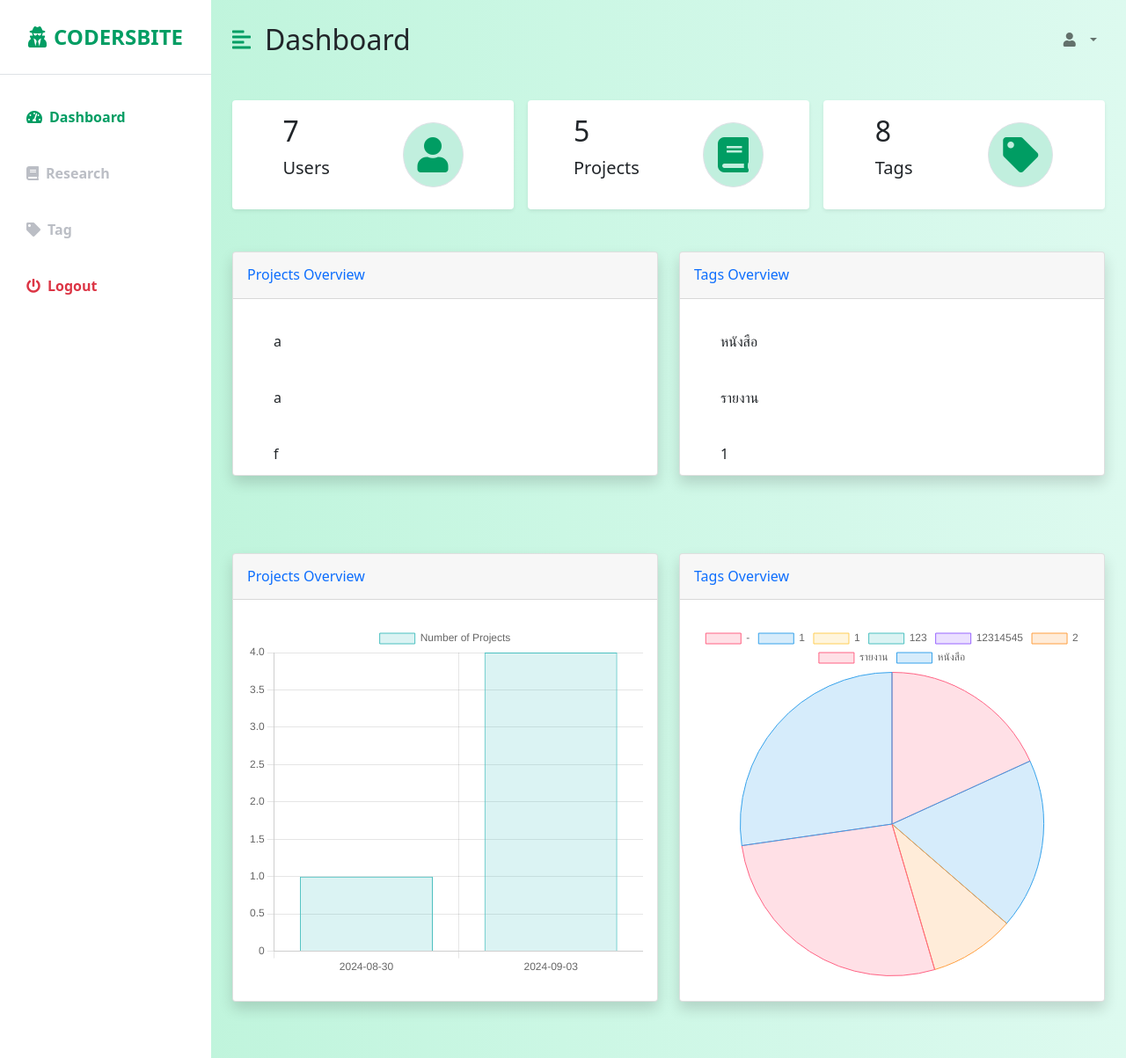
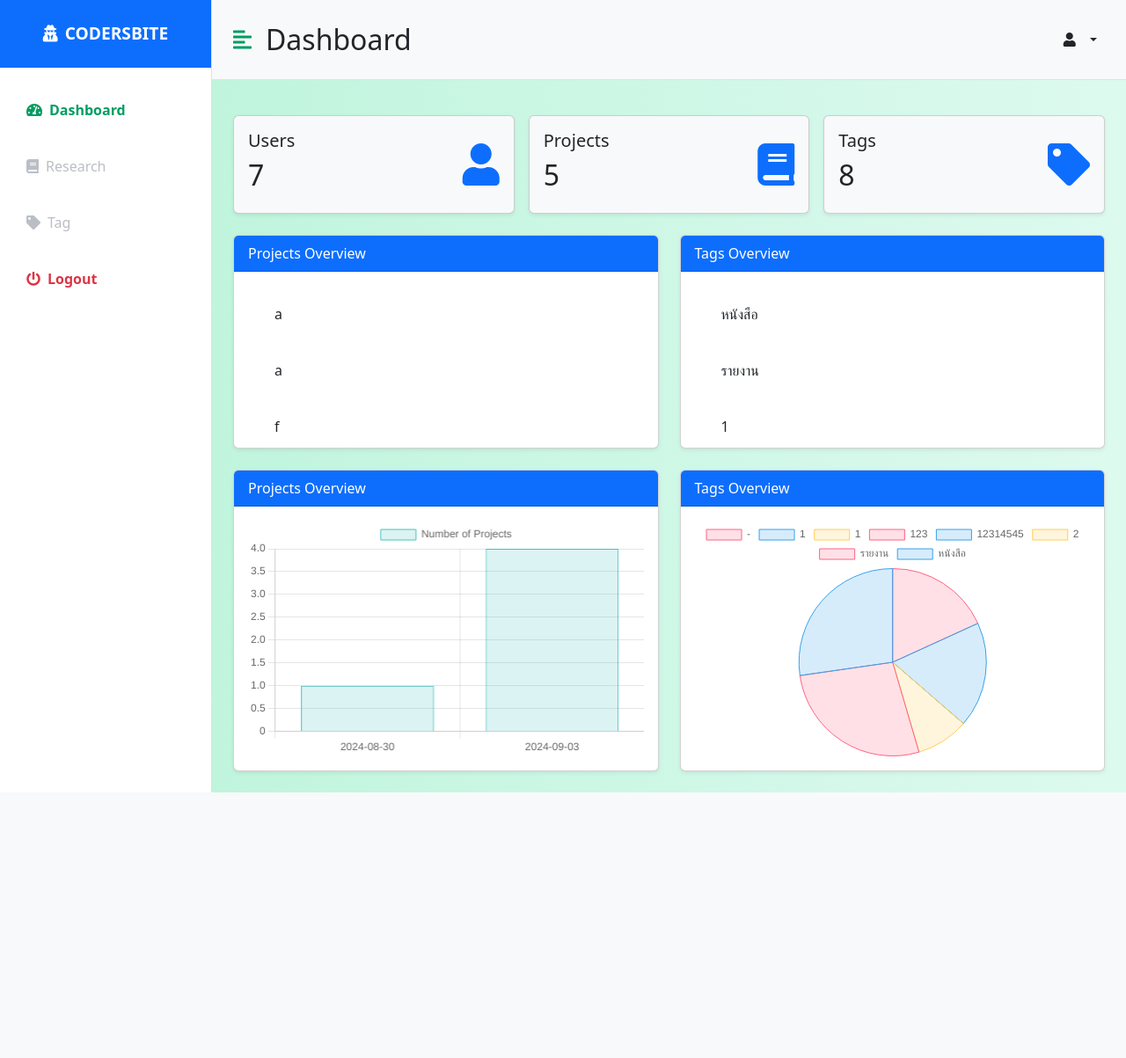
Before and after one commit to pong34811/research_app, a Django app: page /dashboard/ in a window 1280 px wide. Shown: the whole page at 88% size. After the commit the page ends 901 px from the top, so only its background shows below. Run offline with Django 5.2, Linux system fonts and the light colour scheme; data comes from the database, SQL or seed files in the repository; both versions use the stored data as it was after the commit.

Commit message:
admin page เสร็จ 100 %

```diff
--- a/myproject/research_app/templates/admins/admin_list.html
+++ b/myproject/research_app/templates/admins/admin_list.html
@@ -5,50 +5,35 @@
     <meta charset="UTF-8" />
     <meta http-equiv="X-UA-Compatible" content="IE=edge" />
     <meta name="viewport" content="width=device-width, initial-scale=1.0" />
-    <link
-      href="https://cdn.jsdelivr.net/npm/bootstrap@5.0.0-beta3/dist/css/bootstrap.min.css"
-      rel="stylesheet"
-    />
-    <link
-      rel="stylesheet"
-      href="https://cdnjs.cloudflare.com/ajax/libs/font-awesome/5.15.3/css/all.min.css"
-    />
+
+    <!-- Bootstrap CSS -->
+    <link href="https://cdn.jsdelivr.net/npm/bootstrap@5.3.0/dist/css/bootstrap.min.css" rel="stylesheet" />
+    <!-- FontAwesome CSS -->
+    <link rel="stylesheet" href="https://cdnjs.cloudflare.com/ajax/libs/font-awesome/5.15.3/css/all.min.css" />
+    <!-- Custom CSS -->
     <link rel="stylesheet" href="{% static 'css/styles.css' %}" />
-    <title>Bootstrap 5 Responsive Admin Dashboard</title>
+
+    <title>Dashboard</title>
   </head>
 
   <body>
     <div class="d-flex" id="wrapper">
       <!-- Sidebar -->
-      <div class="bg-white" id="sidebar-wrapper">
-        <div
-          class="sidebar-heading text-center py-4 primary-text fs-4 fw-bold text-uppercase border-bottom"
-        >
+      <div class="bg-white border-end" id="sidebar-wrapper">
+        <div class="sidebar-heading text-center py-4 bg-primary text-white fw-bold text-uppercase">
           <i class="fas fa-user-secret me-2"></i>Codersbite
         </div>
         <div class="list-group list-group-flush my-3">
-          <a
-            href="{% url 'admin_list' %}"
-            class="list-group-item list-group-item-action bg-transparent second-text active"
-          >
+          <a href="{% url 'admin_list' %}" class="list-group-item list-group-item-action bg-transparent second-text active">
             <i class="fas fa-tachometer-alt me-2"></i>Dashboard
           </a>
-          <a
-            href="{% url 'research_list' %}"
-            class="list-group-item list-group-item-action bg-transparent second-text fw-bold"
-          >
+          <a href="{% url 'research_list' %}" class="list-group-item list-group-item-action bg-transparent second-text">
             <i class="fas fa-book me-2"></i>Research
           </a>
-          <a
-            href="{% url 'tag_list' %}"
-            class="list-group-item list-group-item-action bg-transparent second-text fw-bold"
-          >
+          <a href="{% url 'tag_list' %}" class="list-group-item list-group-item-action bg-transparent second-text">
             <i class="fas fa-tag me-2"></i>Tag
           </a>
-          <a
-            href="{% url 'logout' %}"
-            class="list-group-item list-group-item-action bg-transparent text-danger fw-bold"
-          >
+          <a href="{% url 'logout' %}" class="list-group-item list-group-item-action bg-transparent text-danger fw-bold">
             <i class="fas fa-power-off me-2"></i>Logout
           </a>
         </div>
@@ -57,126 +42,79 @@
 
       <!-- Page Content -->
       <div id="page-content-wrapper">
-        <nav
-          class="navbar navbar-expand-lg navbar-light bg-transparent py-4 px-4"
-        >
+        <nav class="navbar navbar-expand-lg navbar-light bg-light py-4 px-4 border-bottom">
           <div class="d-flex align-items-center">
             <i
-              class="fas fa-align-left primary-text fs-4 me-3"
+              class="fas fa-align-left primary-text fs-4 me-3 "
               id="menu-toggle"
             ></i>
             <h2 class="fs-2 m-0">Dashboard</h2>
           </div>
-
-          <button
-            class="navbar-toggler"
-            type="button"
-            data-bs-toggle="collapse"
-            data-bs-target="#navbarSupportedContent"
-            aria-controls="navbarSupportedContent"
-            aria-expanded="false"
-            aria-label="Toggle navigation"
-          >
-            <span class="navbar-toggler-icon"></span>
-          </button>
-
-          <div class="collapse navbar-collapse" id="navbarSupportedContent">
-            <ul class="navbar-nav ms-auto mb-2 mb-lg-0">
-              <li class="nav-item dropdown">
-                <a
-                  class="nav-link dropdown-toggle second-text fw-bold"
-                  href="#"
-                  id="navbarDropdown"
-                  role="button"
-                  data-bs-toggle="dropdown"
-                  aria-expanded="false"
-                >
-                  <i class="fas fa-user me-2"></i>
-                  {{ admin.username }}
-                </a>
-                <ul class="dropdown-menu" aria-labelledby="navbarDropdown">
-                  <li>
-                    <a
-                      class="dropdown-item"
-                      data-bs-toggle="modal"
-                      data-bs-target="#passwordResetModal"
-                      >Change Password</a
-                    >
-                  </li>
-                  <li>
-                    <a class="dropdown-item" href="{% url 'logout' %}"
-                      >Logout</a
-                    >
-                  </li>
+            <button class="navbar-toggler" type="button" data-bs-toggle="collapse" data-bs-target="#navbarSupportedContent">
+                <span class="navbar-toggler-icon"></span>
+            </button>
+            <div class="collapse navbar-collapse" id="navbarSupportedContent">
+                <ul class="navbar-nav ms-auto">
+                    <li class="nav-item dropdown">
+                        <a class="nav-link dropdown-toggle text-dark fw-bold" href="#" id="navbarDropdown" role="button" data-bs-toggle="dropdown">
+                            <i class="fas fa-user me-2"></i>{{ admin.username }}
+                        </a>
+                        <ul class="dropdown-menu dropdown-menu-end">
+                            <li><a class="dropdown-item" data-bs-toggle="modal" data-bs-target="#passwordResetModal">Change Password</a></li>
+                            <li><a class="dropdown-item" href="{% url 'logout' %}">Logout</a></li>
+                        </ul>
+                    </li>
                 </ul>
                 {% include 'admins/password_reset_modal.html' %}
-              </li>
-            </ul>
-          </div>
+            </div>
         </nav>
 
         <div class="container-fluid px-4">
-          <div class="row g-3 my-2">
-            <!-- User Count Card -->
-            <div class="col-md">
-              <div
-                class="p-3 bg-white shadow-sm d-flex justify-content-around align-items-center rounded"
-              >
-                <div>
-                  <h3 class="fs-2">{{ users_count }}</h3>
-                  <p class="fs-5">Users</p>
+          <div class="row g-3 my-4">
+            <!-- Dashboard Statistics Cards -->
+            <div class="col-md-4">
+              <div class="card bg-light shadow-sm">
+                <div class="card-body d-flex justify-content-between align-items-center">
+                  <div>
+                    <h5 class="card-title">Users</h5>
+                    <h2>{{ users_count }}</h2>
+                  </div>
+                  <i class="fas fa-user fa-3x text-primary"></i>
                 </div>
-                <i
-                  class="fas fa-user fs-1 primary-text border rounded-full secondary-bg p-3"
-                ></i>
               </div>
             </div>
 
-            <!-- Projects Count Card -->
-            <div class="col-md">
-              <div
-                class="p-3 bg-white shadow-sm d-flex justify-content-around align-items-center rounded"
-              >
-                <div>
-                  <h3 class="fs-2">{{ projects_count }}</h3>
-                  <p class="fs-5">Projects</p>
+            <div class="col-md-4">
+              <div class="card bg-light shadow-sm">
+                <div class="card-body d-flex justify-content-between align-items-center">
+                  <div>
+                    <h5 class="card-title">Projects</h5>
+                    <h2>{{ projects_count }}</h2>
+                  </div>
+                  <i class="fas fa-book fa-3x text-primary"></i>
                 </div>
-                <i
-                  class="fas fa-book fs-1 primary-text border rounded-full secondary-bg p-3"
-                ></i>
               </div>
             </div>
 
-            <!-- Tags Count Card -->
-            <div class="col-md">
-              <div
-                class="p-3 bg-white shadow-sm d-flex justify-content-around align-items-center rounded"
-              >
-                <div>
-                  <h3 class="fs-2">{{ tags_count }}</h3>
-                  <p class="fs-5">Tags</p>
+            <div class="col-md-4">
+              <div class="card bg-light shadow-sm">
+                <div class="card-body d-flex justify-content-between align-items-center">
+                  <div>
+                    <h5 class="card-title">Tags</h5>
+                    <h2>{{ tags_count }}</h2>
+                  </div>
+                  <i class="fas fa-tag fa-3x text-primary"></i>
                 </div>
-                <i
-                  class="fas fa-tag fs-1 primary-text border rounded-full secondary-bg p-3"
-                ></i>
               </div>
             </div>
           </div>
 
-          <!-- Tags and Projects List -->
-          <div class="row my-5">
-            <!-- Projects Overview Card -->
-            <div class="col-md-6 mb-3">
-              <div class="card shadow mb-4">
-                <div
-                  class="card-header py-3 d-flex flex-row align-items-center justify-content-between"
-                >
-                  <h6 class="m-0 font-weight-bold text-primary">
-                    Projects Overview
-                  </h6>
-                </div>
+          <!-- Projects and Tags Overview -->
+          <div class="row my-4">
+            <div class="col-md-6">
+              <div class="card shadow-sm">
+                <div class="card-header bg-primary text-white">Projects Overview</div>
                 <div class="card-body overflow-auto" style="max-height: 200px">
-                  <!-- Replace this with your project list content -->
                   <ul class="list-group">
                     {% for project in projects %}
                     <li class="list-group-item">{{ project.project_name }}</li>
@@ -188,18 +126,10 @@
               </div>
             </div>
 
-            <!-- Tags Overview Card -->
             <div class="col-md-6">
-              <div class="card shadow mb-4">
-                <div
-                  class="card-header py-3 d-flex flex-row align-items-center justify-content-between"
-                >
-                  <h6 class="m-0 font-weight-bold text-primary">
-                    Tags Overview
-                  </h6>
-                </div>
+              <div class="card shadow-sm">
+                <div class="card-header bg-primary text-white">Tags Overview</div>
                 <div class="card-body overflow-auto" style="max-height: 200px">
-                  <!-- Replace this with your tag list content -->
                   <ul class="list-group">
                     {% for tag in tags %}
                     <li class="list-group-item">{{ tag.name }}</li>
@@ -211,49 +141,23 @@
               </div>
             </div>
           </div>
-          <div class="row my-5">
-            <!-- Projects Chart -->
-            <div class="col-md-6 mb-3">
-              <div class="card shadow mb-4 h-100">
-                <div
-                  class="card-header py-3 d-flex flex-row align-items-center justify-content-between"
-                >
-                  <h6 class="m-0 font-weight-bold text-primary">
-                    Projects Overview
-                  </h6>
-                </div>
-                <div
-                  class="card-body d-flex align-items-center justify-content-center"
-                >
-                  <div
-                    class="chart-container"
-                    style="position: relative; height: 400px; width: 100%"
-                  >
-                    <canvas id="projectsChart"></canvas>
-                  </div>
+
+          <!-- Charts for Projects and Tags -->
+          <div class="row my-4">
+            <div class="col-md-6">
+              <div class="card shadow-sm">
+                <div class="card-header bg-primary text-white">Projects Overview</div>
+                <div class="card-body" style="position: relative; height: 300px; width: 100%">
+                  <canvas id="projectsChart"></canvas>
                 </div>
               </div>
             </div>
 
-            <!-- Tags Chart -->
-            <div class="col-md-6 mb-3">
-              <div class="card shadow mb-4 h-100">
-                <div
-                  class="card-header py-3 d-flex flex-row align-items-center justify-content-between"
-                >
-                  <h6 class="m-0 font-weight-bold text-primary">
-                    Tags Overview
-                  </h6>
-                </div>
-                <div
-                  class="card-body d-flex align-items-center justify-content-center"
-                >
-                  <div
-                    class="chart-container"
-                    style="position: relative; height: 400px; width: 100%"
-                  >
-                    <canvas id="tagsChart"></canvas>
-                  </div>
+            <div class="col-md-6">
+              <div class="card shadow-sm">
+                <div class="card-header bg-primary text-white">Tags Overview</div>
+                <div class="card-body" style="position: relative; height: 300px; width: 100%">
+                  <canvas id="tagsChart"></canvas>
                 </div>
               </div>
             </div>
@@ -263,17 +167,19 @@
       <!-- /#page-content-wrapper -->
     </div>
 
-    <script src="https://cdn.jsdelivr.net/npm/bootstrap@5.0.0-beta3/dist/js/bootstrap.bundle.min.js"></script>
+    <!-- Bootstrap JS Bundle -->
+    <script src="https://cdn.jsdelivr.net/npm/bootstrap@5.3.0/dist/js/bootstrap.bundle.min.js"></script>
     <script>
-      var el = document.getElementById("wrapper");
-      var toggleButton = document.getElementById("menu-toggle");
+      const el = document.getElementById("wrapper");
+      const toggleButton = document.getElementById("menu-toggle");
 
       toggleButton.onclick = function () {
-        el.classList.toggle("toggled");
+          el.classList.toggle("toggled");
       };
-    </script>
+  </script>
+    <!-- Chart.js -->
+    <script src="https://cdn.jsdelivr.net/npm/chart.js"></script>
 
-    <script src="https://cdn.jsdelivr.net/npm/chart.js"></script>
     <script>
       document.addEventListener('DOMContentLoaded', function () {
           // Projects Chart
@@ -308,24 +214,10 @@
               data: {
                   labels: {{ tag_names|safe }},
                   datasets: [{
-                      label: 'Tag Counts',
+                      label: 'Number of Tags',
                       data: {{ tag_counts|safe }},
-                      backgroundColor: [
-                          'rgba(255, 99, 132, 0.2)',
-                          'rgba(54, 162, 235, 0.2)',
-                          'rgba(255, 206, 86, 0.2)',
-                          'rgba(75, 192, 192, 0.2)',
-                          'rgba(153, 102, 255, 0.2)',
-                          'rgba(255, 159, 64, 0.2)'
-                      ],
-                      borderColor: [
-                          'rgba(255, 99, 132, 1)',
-                          'rgba(54, 162, 235, 1)',
-                          'rgba(255, 206, 86, 1)',
-                          'rgba(75, 192, 192, 1)',
-                          'rgba(153, 102, 255, 1)',
-                          'rgba(255, 159, 64, 1)'
-                      ],
+                      backgroundColor: ['rgba(255, 99, 132, 0.2)', 'rgba(54, 162, 235, 0.2)', 'rgba(255, 206, 86, 0.2)'],
+                      borderColor: ['rgba(255, 99, 132, 1)', 'rgba(54, 162, 235, 1)', 'rgba(255, 206, 86, 1)'],
                       borderWidth: 1
                   }]
               },
@@ -336,6 +228,5 @@
           });
       });
   </script>
-
   </body>
 </html>
```
Also changed, not shown: myproject/research_app/templates/admins/research_crud/research_list.html (+57 -65 lines), myproject/research_app/templates/admins/tag_crud/tag_list.html (+54 -82 lines), myproject/db.sqlite3.
